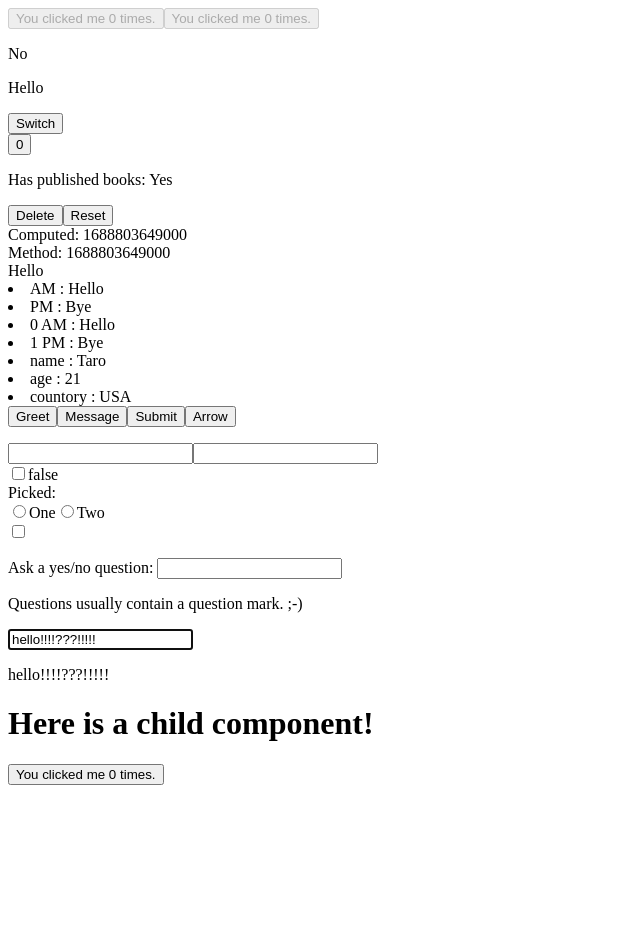
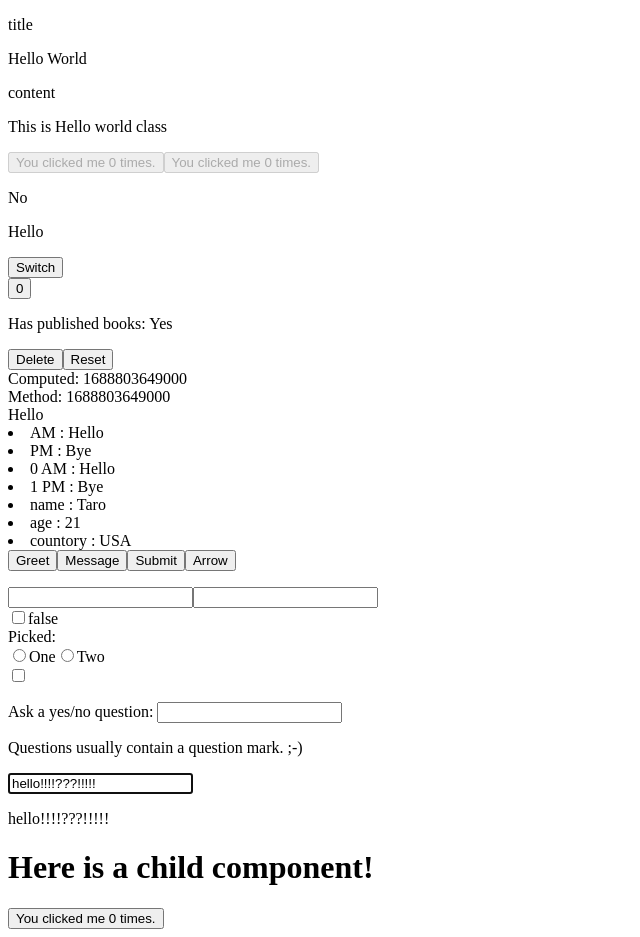
Before and after one commit to koyamal/pra_vue3, a Vue app in the folder vuePractive/: page / in a window 1280 px wide. Shown: the whole page, without its empty margins (0-640 px from the left). Before the commit the page ends 800 px from the top, so only its background shows below. Built offline with nearby package versions, Linux system fonts and the light colour scheme.

Commit message:
Use DisplayData

```diff
--- a/vuePractive/src/App.vue
+++ b/vuePractive/src/App.vue
@@ -3,11 +3,13 @@ import { nextTick } from "vue";
 
 import MyButton from "./components/atom/Button.vue";
 import ButtonCounter from "./components/atom/ButtonCounter.vue";
+import DisplayData from "./components/atom/DisplayData.vue";
 
 export default {
   components: {
     MyButton,
     ButtonCounter,
+    DisplayData,
   },
 
   data() {
@@ -125,6 +127,7 @@ export default {
 </script>
 
 <template>
+  <DisplayData title="Hello World" content="This is Hello world class"/>
   <MyButton></MyButton>
   <MyButton></MyButton>
   <p>{{ ok? "Yes": "No" }}</p>
```
